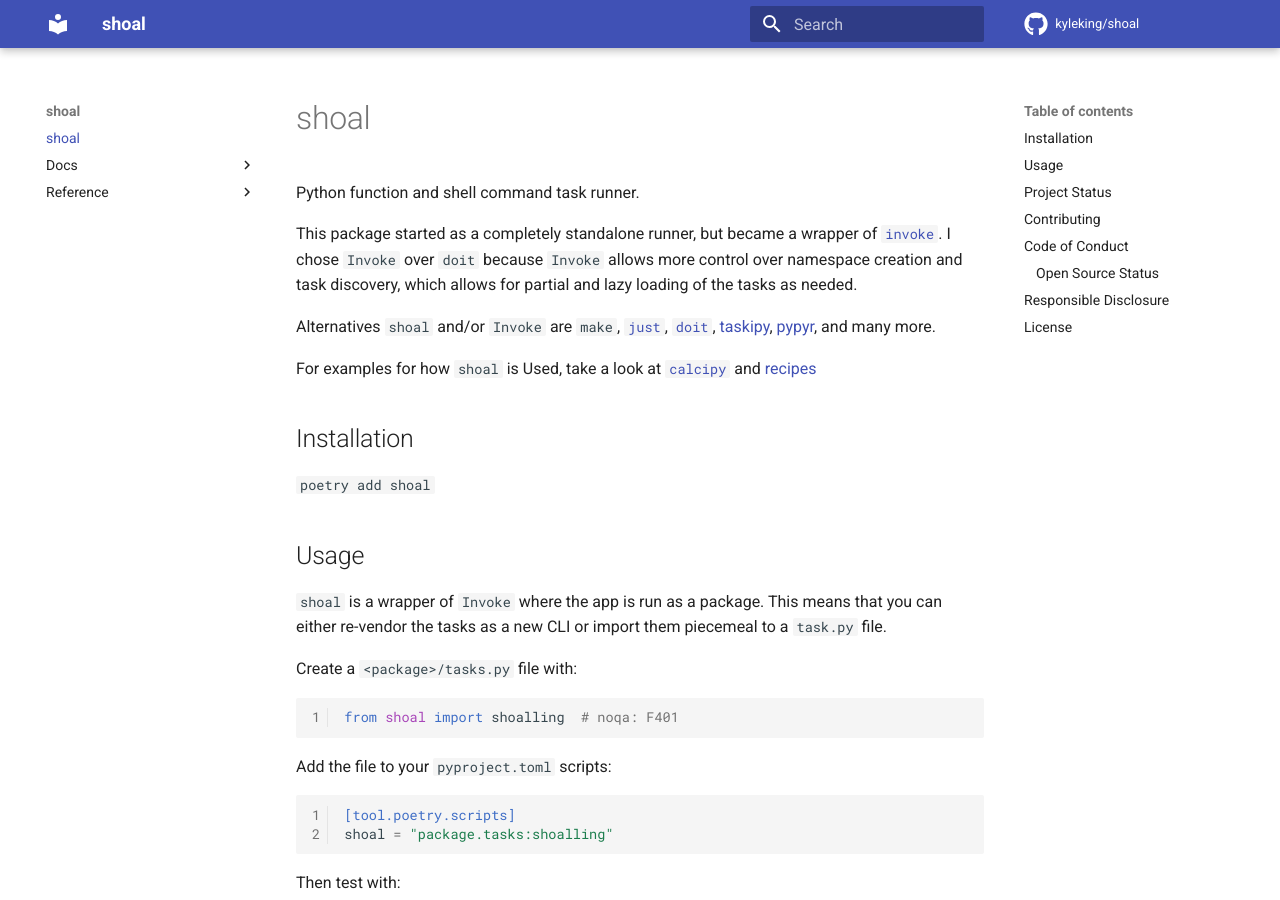
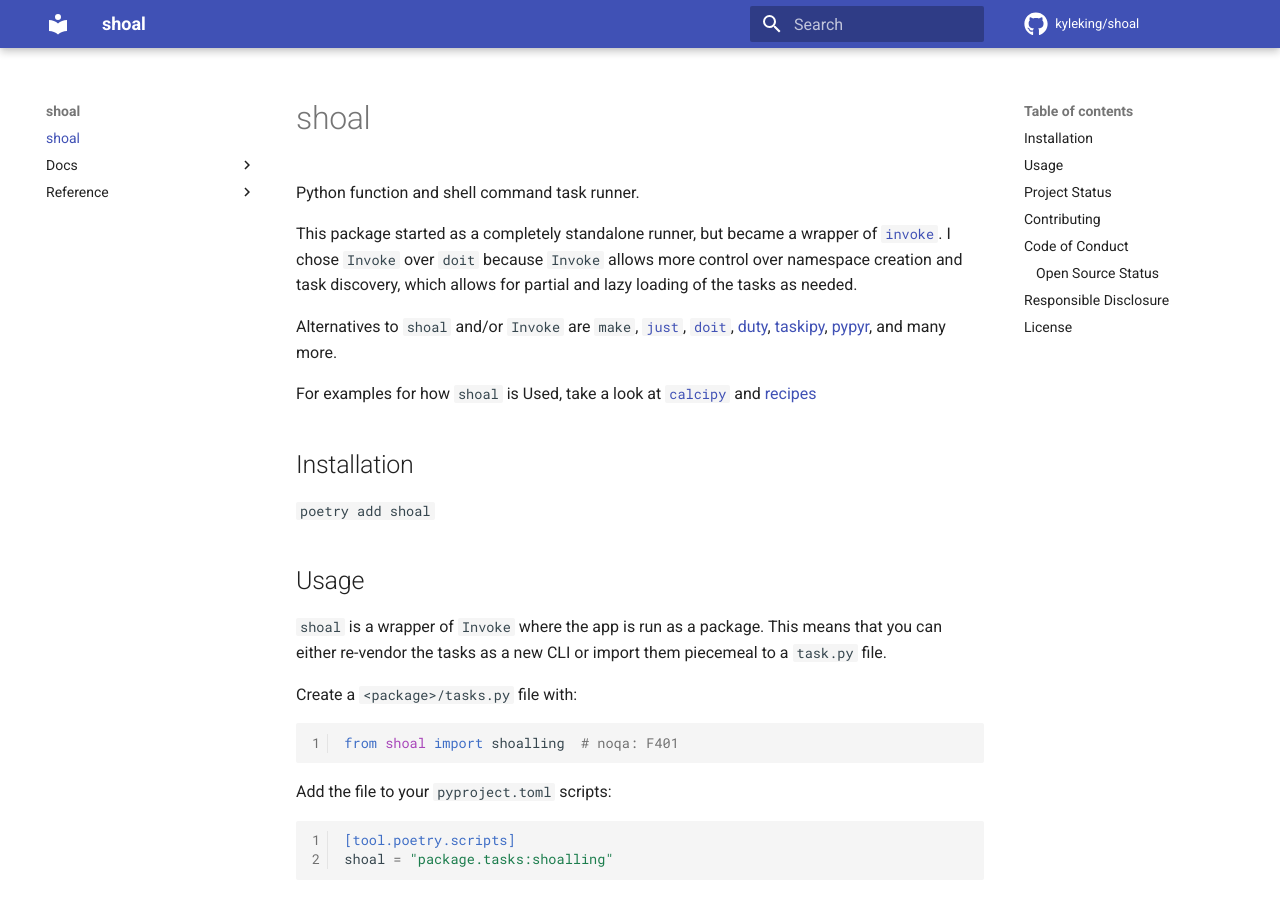
Before and after one commit to KyleKing/shoal, an MkDocs documentation site: the page built from docs/README.md, in a window 1280 px wide and 900 px high. Built offline with MkDocs 1.6.1 and Material for MkDocs 9.7.7, drawn with Linux system fonts in a browser that asks for light colours; comment, search, counter and statistics services are not loaded.

Commit message:
docs: minor updates

```diff
--- a/docs/README.md
+++ b/docs/README.md
@@ -4,7 +4,7 @@ Python function and shell command task runner.
 
 This package started as a completely standalone runner, but became a wrapper of [`invoke`](https://pypi.org/project/invoke). I chose `Invoke` over `doit` because `Invoke` allows more control over namespace creation and task discovery, which allows for partial and lazy loading of the tasks as needed.
 
-Alternatives `shoal` and/or `Invoke` are `make`, [`just`](https://github.com/casey/just), [`doit`](https://github.com/pydoit/doit), [taskipy](https://github.com/illBeRoy/taskipy), [pypyr](https://github.com/pypyr/pypyr/), and many more.
+Alternatives to `shoal` and/or `Invoke` are `make`, [`just`](https://github.com/casey/just), [`doit`](https://github.com/pydoit/doit), [duty](https://github.com/pawamoy/duty), [taskipy](https://github.com/illBeRoy/taskipy), [pypyr](https://github.com/pypyr/pypyr/), and many more.
 
 For examples for how `shoal` is Used, take a look at [`calcipy`](https://pypi.org/project/calcipy) and [recipes](https://github.com/KyleKing/recipes)
 
```
Also changed, not shown: 1 other file.
